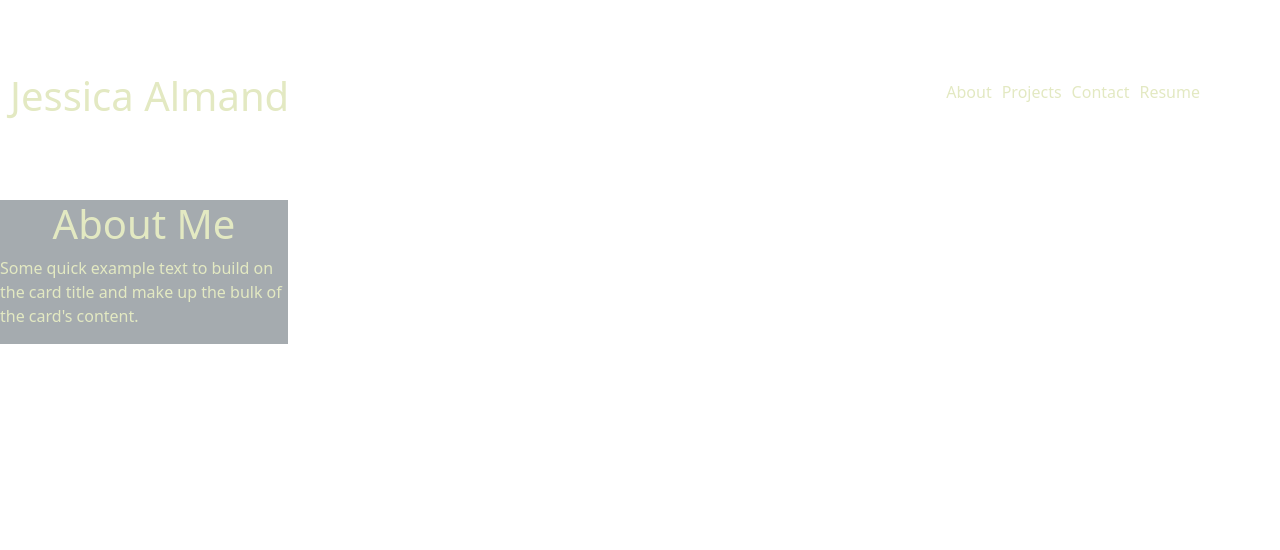
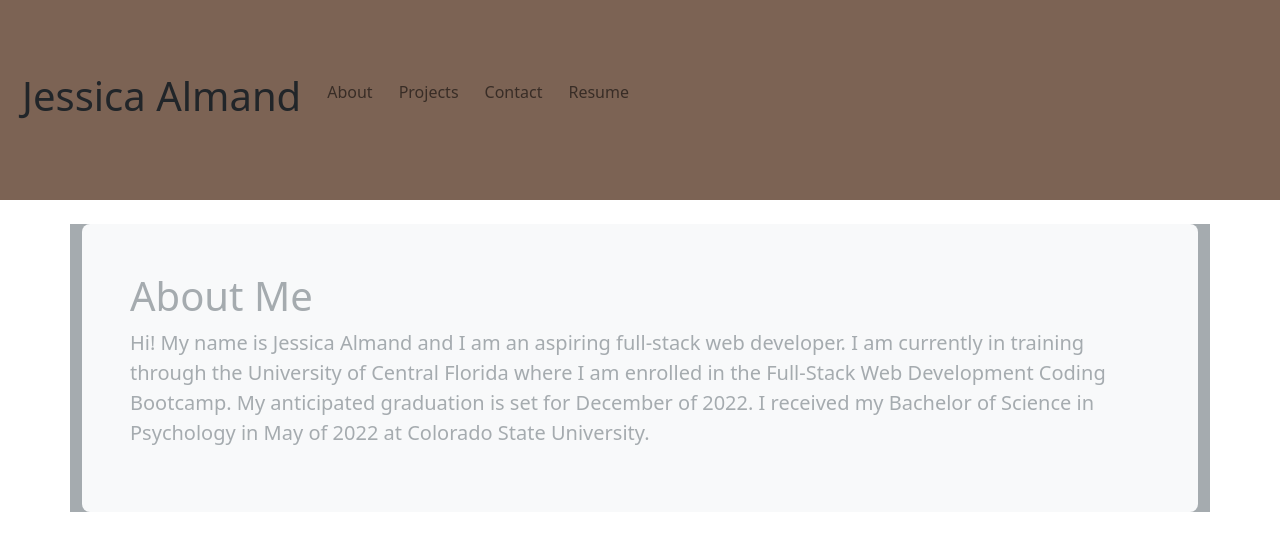
Before and after one commit to jalmand2/react-portfolio, a React (Create React App) app: page / in a window 1280 px wide. Shown: the top 550 px of the page. Built offline with nearby package versions, Linux system fonts and the light colour scheme.

Commit message:
Added a lot of changes to nav bar and about me page, next to link background image. Still need to connect toggler for nav

```diff
--- a/src/components/About/index.jsx
+++ b/src/components/About/index.jsx
@@ -3,10 +3,12 @@ import '../styles/app.css'
 
 const About = () => {
     return (
-        <div class='about' style={{width: '18rem', class:'card', display: 'flex', flexDirection: 'column', alignItems: 'center'}}>
-        <h1 style={{class: 'card-title'}}>About Me</h1>
-        <p class="card-body">Some quick example text to build on the card title and make up the bulk of the card's content.</p>
-      </div>
+        <div class="container about">
+            <div class="p-5 my-4 bg-light rounded-3 innerbox">
+                <h1>About Me</h1>
+                <p class="lead">Hi! My name is Jessica Almand and I am an aspiring full-stack web developer. I am currently in training through the University of Central Florida where I am enrolled in the Full-Stack Web Development Coding Bootcamp. My anticipated graduation is set for December of 2022. I received my Bachelor of Science in Psychology in May of 2022 at Colorado State University. </p>
+            </div>
+        </div>
     );
 };
 
--- a/src/components/Nav/index.jsx
+++ b/src/components/Nav/index.jsx
@@ -3,15 +3,24 @@ import '../styles/app.css';
 
 const Nav = ({ showAbout, showProjects, showContact, showResume }) => {
     return (
-        <div class='header' style={{ display: 'flex', justifyContent: 'space-between', alignItems: 'center'}}>
-             <h1 style={{marginLeft: '10px'}}>Jessica Almand</h1>
-             <ul style={{listStyle: 'none', display: 'flex', marginRight: '5rem' }}>
-        <li style={{marginLeft: '10px'}} onClick={showAbout}>About</li>
-        <li style={{marginLeft: '10px'}} onClick={showProjects}>Projects</li>
-        <li style={{marginLeft: '10px'}} onClick={showContact}>Contact</li>
-        <li style={{marginLeft: '10px'}} onClick={showResume}>Resume</li>
-        </ul>
-        </div>
+        <nav class='header navbar navbar-expand-lg' style={{ display: 'flex', justifyContent: 'space-between', alignItems: 'center' }}>
+            <div class="container-fluid">
+                <h1 style={{ marginLeft: '10px' }}>Jessica Almand</h1>
+                <button type="button" class="navbar-toggler" data-bs-toggle="collapse" data-bs-target="#navbarCollapse">
+                    <span class="navbar-toggler-icon"></span>
+                </button>
+                <div class="collapse navbar-collapse" id="navbarCollapse">
+                    <div class="navbar-nav">
+                        <ul class="nav-item nav-link active" style={{ listStyle: 'none', display: 'flex', marginRight: '5rem' }}>
+                            <li class="nav-item nav-link" style={{ marginLeft: '10px' }} onClick={showAbout}>About</li>
+                            <li class="nav-item nav-link" style={{ marginLeft: '10px' }} onClick={showProjects}>Projects</li>
+                            <li class="nav-item nav-link" style={{ marginLeft: '10px' }} onClick={showContact}>Contact</li>
+                            <li class="nav-item nav-link" style={{ marginLeft: '10px' }} onClick={showResume}>Resume</li>
+                        </ul>
+                    </div>
+                </div>
+            </div>
+        </nav>
     );
 };
 
--- a/src/components/styles/app.css
+++ b/src/components/styles/app.css
@@ -5,13 +5,17 @@
 --raw-umber: #7c6354ff;
 --silver-chalice: #a5abafff;
 }
-* {
-  color: var(--pale-spring-bud);
-}
 .header {
-    background-image: ;
+    background-color: var(--raw-umber);
     height: 200px;
   }
 .about {
   background: var(--silver-chalice);
+  color: var(--silver-chalice);
 }
+.navbar-toggler-icon {
+  color: var(--pale-spring-bud)
+}
+.innerbox {
+  background: var(--light-yellow);
+}
```
